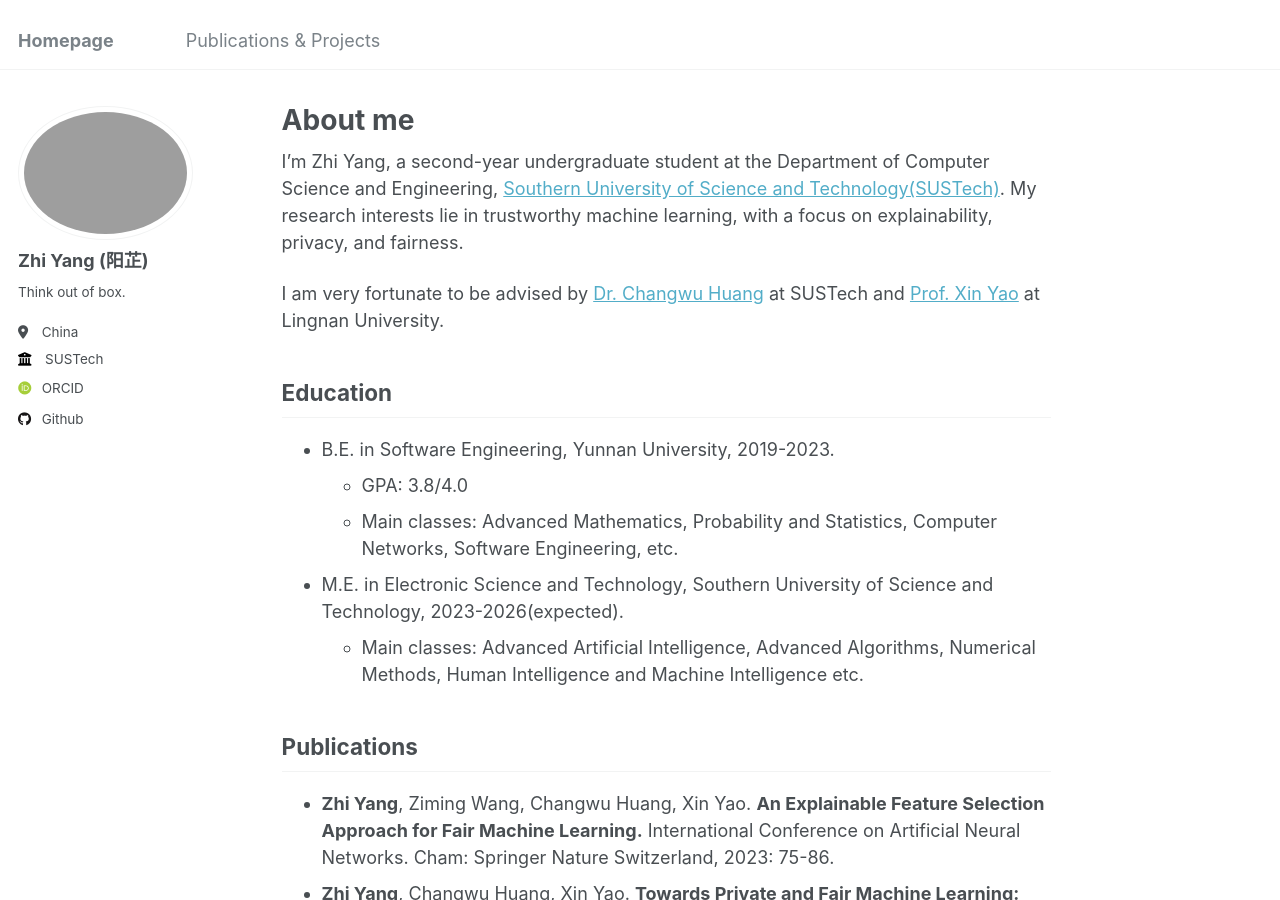
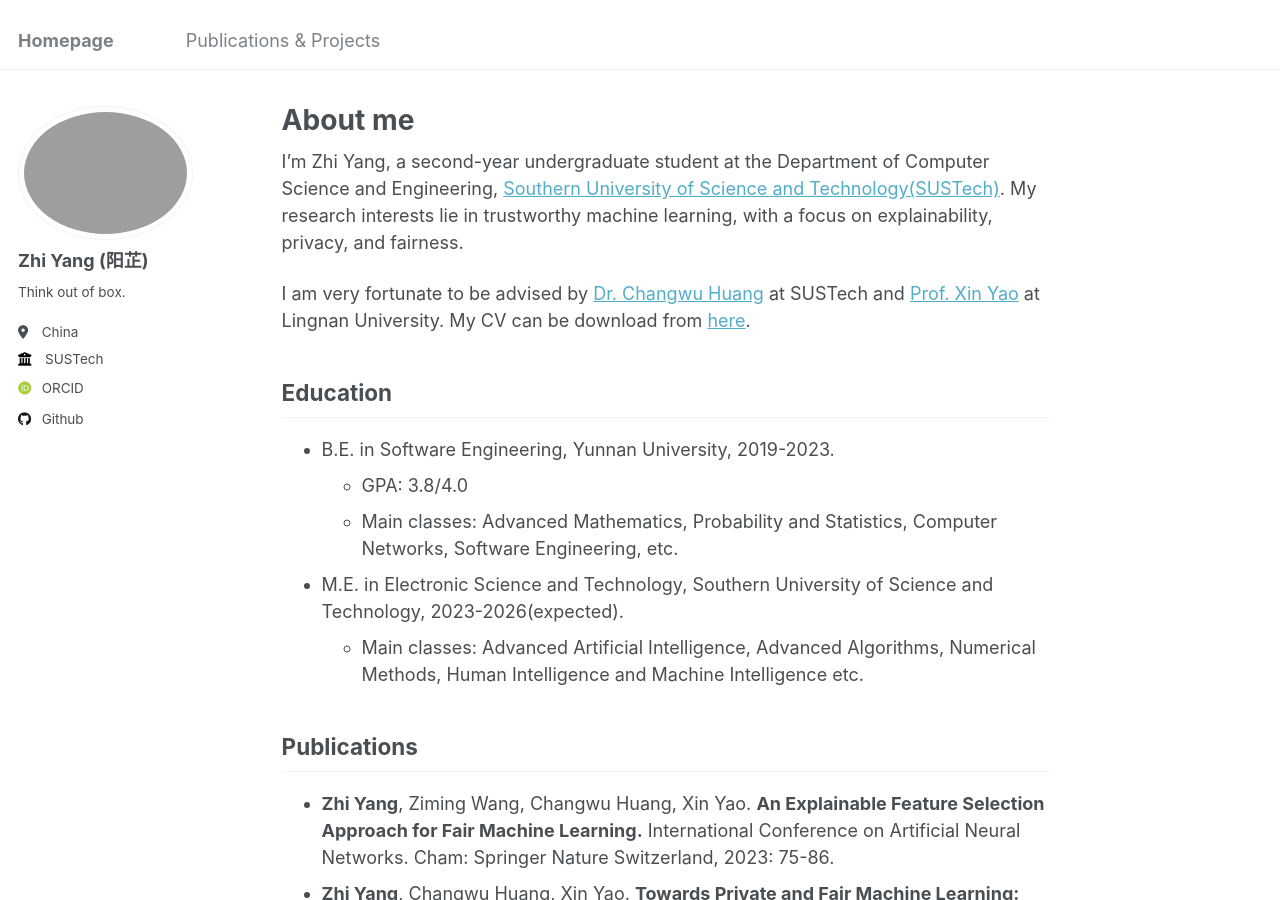
Before and after one commit to ruayz/ruayz.github.io, a Jekyll site: the page built from _pages/about.md, in a window 1280 px wide and 900 px high. Built offline with Jekyll 4.4.1, drawn with Linux system fonts in a browser that asks for light colours; some web fonts are replaced.

Commit message:
Update about.md

```diff
--- a/_pages/about.md
+++ b/_pages/about.md
@@ -8,7 +8,7 @@ redirect_from:
 ---
 I'm Zhi Yang, a second-year undergraduate student at the Department of Computer Science and Engineering, [Southern University of Science and Technology(SUSTech)](https://www.sustech.edu.cn/). My research interests lie in trustworthy machine learning, with a focus on explainability, privacy, and fairness.
 
-I am very fortunate to be advised by [Dr. Changwu Huang](https://faculty.sustech.edu.cn/?tagid=huangcw3&iscss=1&snapid=1&orderby=date&go=2) at SUSTech and [Prof. Xin Yao](https://www.ln.edu.hk/cht/po/people/professor-xin-yao) at Lingnan University.
+I am very fortunate to be advised by [Dr. Changwu Huang](https://faculty.sustech.edu.cn/?tagid=huangcw3&iscss=1&snapid=1&orderby=date&go=2) at SUSTech and [Prof. Xin Yao](https://www.ln.edu.hk/cht/po/people/professor-xin-yao) at Lingnan University. My CV can be download from [here](http://ruayz.github.io/files/CV.pdf).
 
 Education
 ------
```
